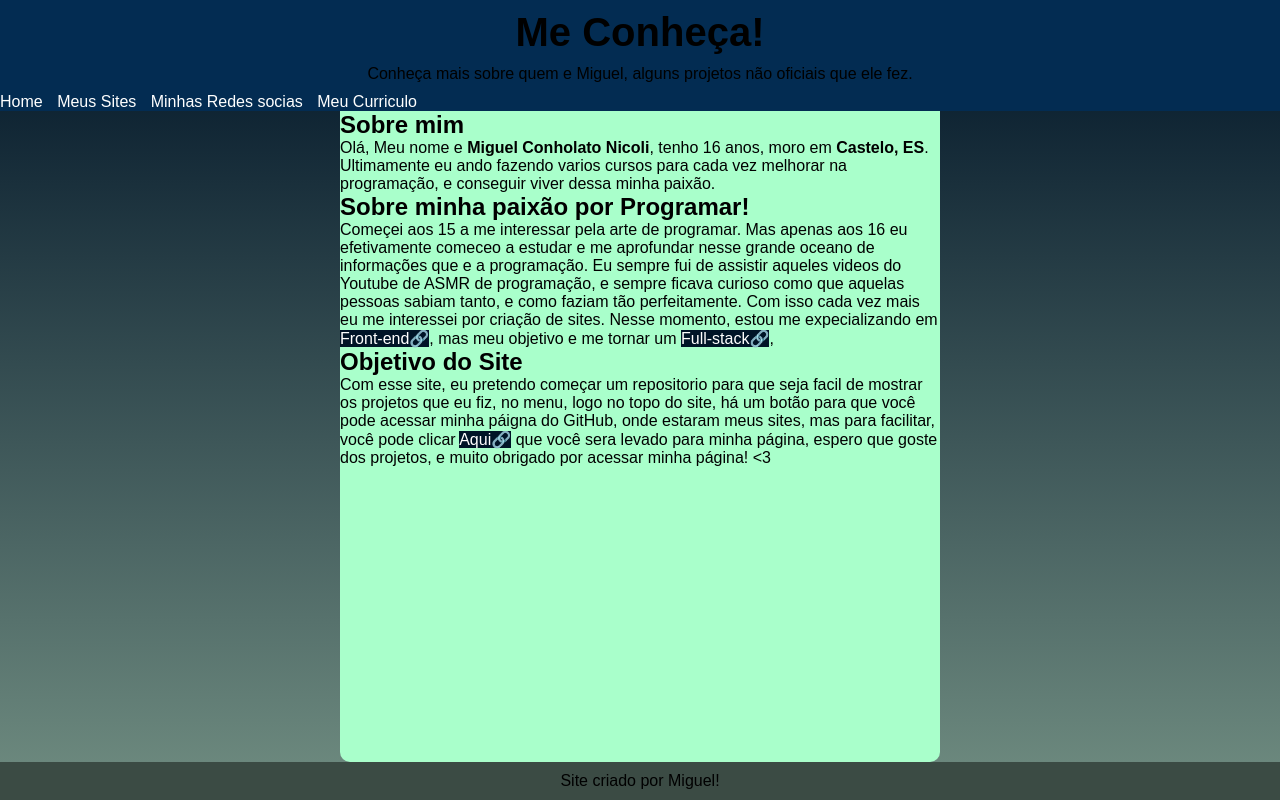
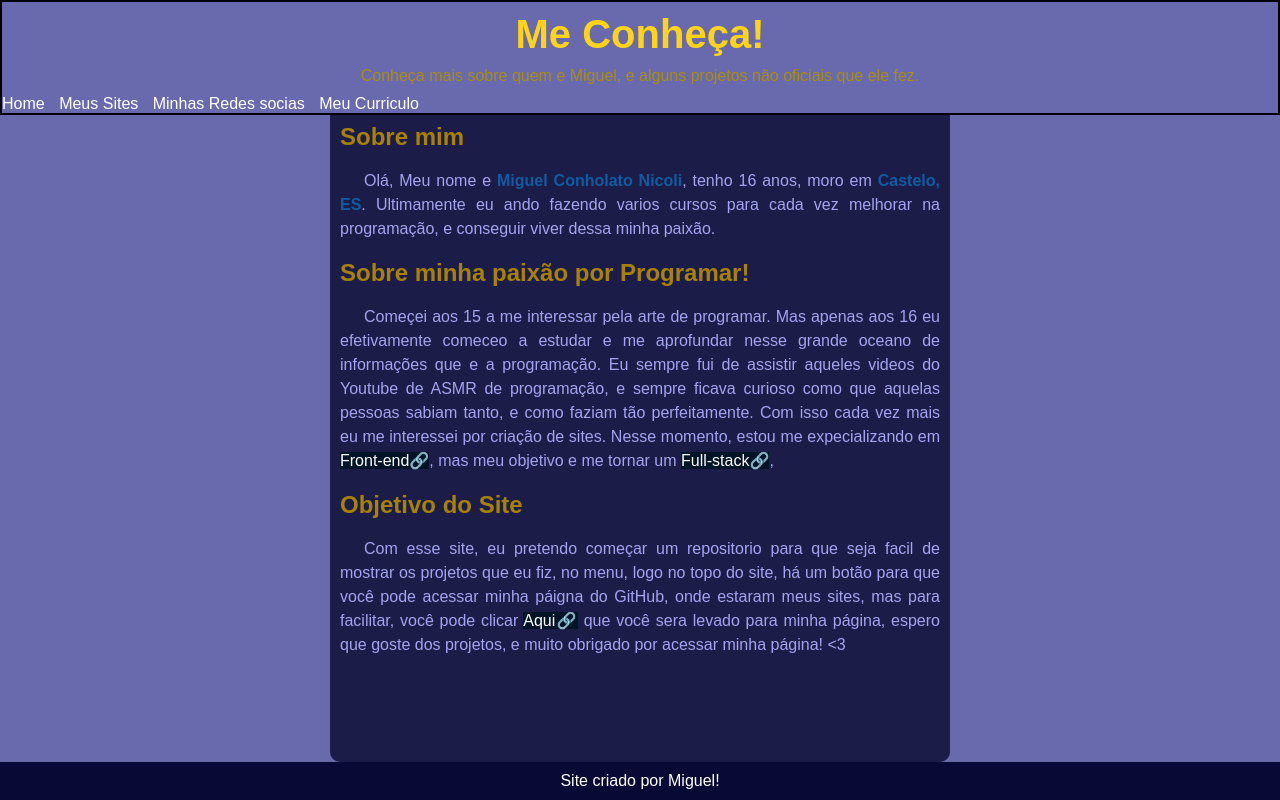
Before and after one commit to zarielbloomp/meu-repositorio-site-, a plain HTML site: page index.html in a window 1280 px wide. Drawn offline with Linux system fonts and the light colour scheme.

Commit message:
arrumando o site

```diff
--- a/index.html
+++ b/index.html
@@ -13,7 +13,7 @@
     <header>
         <menu>
             <h1>Me Conheça!</h1>
-                <p class="p-header">Conheça mais sobre quem e Miguel, alguns projetos não oficiais que ele fez.</p>
+                <p class="p-header">Conheça mais sobre quem e Miguel, e alguns projetos não oficiais que ele fez.</p>
             <ul>
 
                 <li><a href="#">Home</a></li>
@@ -27,7 +27,7 @@
     </header>
 
     <main>
-        <h2>Sobre mim</h2>
+        <h2 class="h2-1">Sobre mim</h2>
             <p class="text-main">Olá, Meu nome e <strong>Miguel Conholato Nicoli</strong>, tenho 16 anos, moro em <strong>Castelo, ES</strong>. Ultimamente eu ando fazendo varios cursos para cada vez melhorar na programação, e conseguir viver dessa minha paixão.</p>
         <h2>Sobre minha paixão por Programar!</h2>
             <p class="text-main">Começei aos 15 a me interessar pela arte de programar. Mas apenas aos 16 eu efetivamente comeceo a estudar e me aprofundar nesse grande oceano de informações que e a programação. Eu sempre fui de assistir aqueles videos do Youtube de ASMR de programação, e sempre ficava curioso como que aquelas pessoas sabiam tanto, e como faziam tão perfeitamente. Com isso cada vez mais eu me interessei por criação de sites. Nesse momento, estou me expecializando em <a href="#" class="programador" target="_blank" rel="external">Front-end🔗</a>, mas meu objetivo e me tornar um <a href="#" class="programador" target="_blank" rel="external">Full-stack🔗</a>,</p>
--- a/style/geral.css
+++ b/style/geral.css
@@ -8,34 +8,41 @@
 }
 
 :root{
-    --backgroud-color--: #001427;
-    --header-color--: #2a6345;
-    --main-color--: #A9FFCB;
+    --backgroud-color--: rgb(105, 105, 173);
+    --header-color--: rgb(105, 105, 173);
+    --main-color--: rgb(28, 28, 73);;
     --gradient-color--: #708D81;
-    --footer-color--: #3b4b44;
-    --a-programador-color-: white;
+    --footer-color--: rgb(9, 9, 54);
+    --a-programador-color--: white;
+    --h1-color--: rgb(255, 212, 22);
+    --p-color--: rgb(170, 142, 18);
+    --p-main-color--: rgb(164, 164, 240);
+    --h2-main-color--: rgb(168, 130, 5);
 }
 
 body{
-    background-image: linear-gradient(to top, var(--gradient-color--), var(--backgroud-color--));
+    background-color: var(--backgroud-color--);
     display: flex;
     flex-direction: column;
     min-height: 100vh;
 }
 
 header{
-    background-color: #032c52;
+    background-color: var(--header-color--);
+    border: 2px solid black;
 }
 
 h1{
     text-align: center;
     font-size: 2.5em;
     padding: 10px;
+    color: var(--h1-color--);
 }
 
 .p-header{
     text-align: center;
     padding-bottom: 10px;
+    color: var(--p-color--);
 }
 
 
@@ -65,16 +72,35 @@ main{
     display: block;
     border-radius: 0px 0px 10px 10px;
     margin: auto;
+    color: var(--p-main-color--);
+    text-align: justify;
+    line-height: 1.5em;
+    padding: 10px;
 }
 
-.text-main{
+main > p{
+    text-indent: 1.5em;
+}
 
+strong{
+    color: #115ca1;
+}
+
+h2{
+    color: var(--h2-main-color--);
+    padding-bottom: 20px;
+    padding-top: 20px;
+}
+
+.h2-1{
+    padding-top: 0px;
 }
 
 .programador{
     background-color: #001427;
     color: var(--a-programador-color-);
     text-decoration: none;
+    color: white;
 
 }
 
@@ -101,6 +127,7 @@ footer{
     margin-top: auto;
     text-align: center;
     padding: 10px;
+    color: white;
 
 
 }
```
